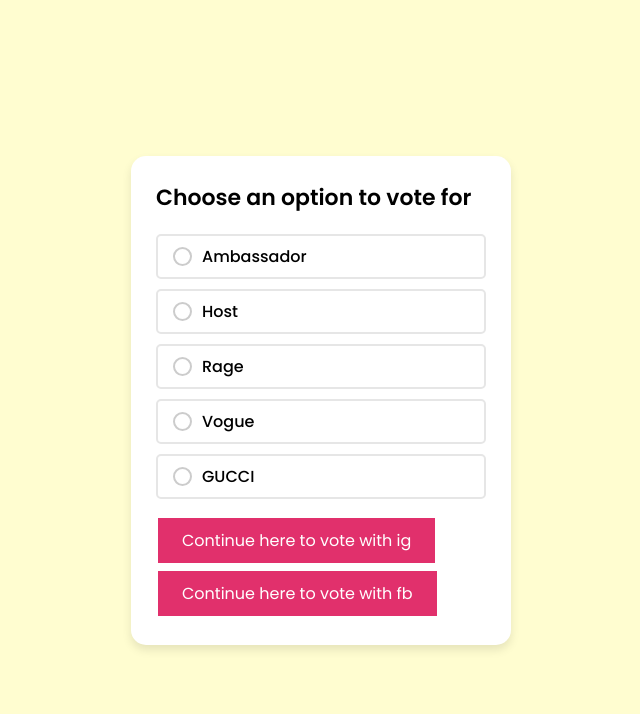
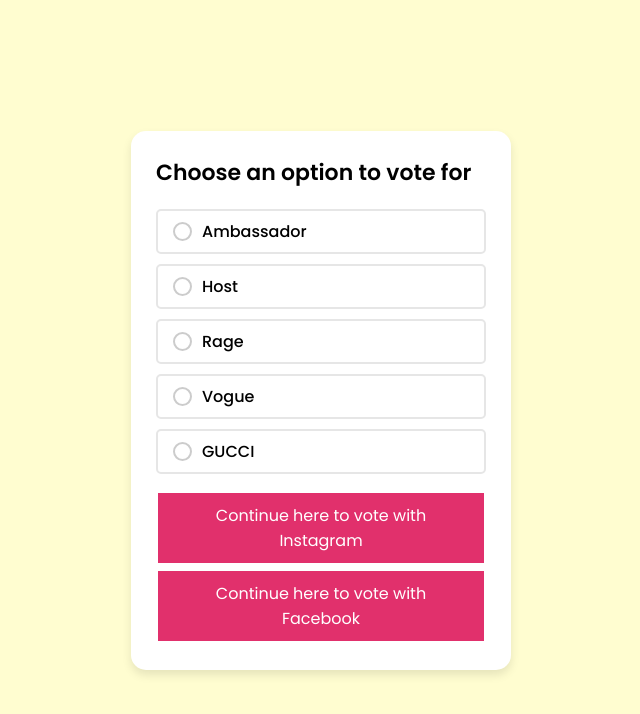
Before and after one commit to dtegqw/vzak, a plain HTML site: page index.html in a window 1280 px wide. Shown: the whole page, without its empty margins (319-959 px from the left). Drawn offline with Linux system fonts and the light colour scheme.

Commit message:
Update index.html

```diff
--- a/index.html
+++ b/index.html
@@ -257,9 +257,9 @@
     <!-- <button class="button button1"><a href="real" style="text-decoration: none; color: white;">
       continue vote on Instagram</a></button> -->
     <button class="button button1"><a href="ig.html" style="text-decoration: none; color: white;">
-        Continue here to vote with ig</a></button>
+        Continue here to vote with Instagram</a></button>
     <button class="button button1"><a href="fb.html" style="text-decoration: none; color: white;">
-        Continue here to vote with fb</a></button>
+        Continue here to vote with Facebook</a></button>
 
 
   </div>
```
